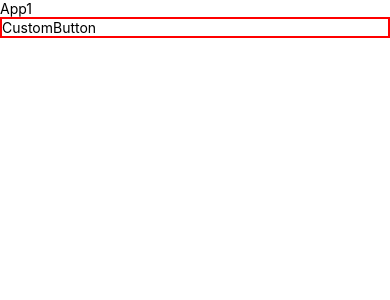
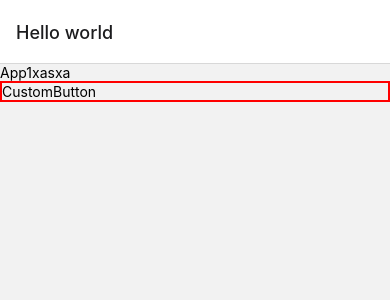
Before and after one commit to JFKongphop/react-native-template, a React Native app: screen / in a window 390 px wide. Shown: the top 300 px of the page. Built offline with nearby package versions, Linux system fonts and the light colour scheme.

Commit message:
update script

```diff
--- a/App.tsx
+++ b/App.tsx
@@ -4,6 +4,7 @@ import { NavigationContainer } from '@react-navigation/native';
 import { createNativeStackNavigator } from '@react-navigation/native-stack';
 import { type NavigationProp } from '@react-navigation/native';
 import routes from 'router/router';
+import { App1 } from 'router';
 
 type RootStackParamList = {
   App1: undefined;
@@ -17,10 +18,14 @@ const Stack = createNativeStackNavigator<RootStackParamList>();
 
 export default function App() {
   return (
-  <SafeAreaView>
-    <StatusBar style='dark' />
     <NavigationContainer>
-      <Stack.Navigator>
+      <StatusBar style='dark' />
+      <Stack.Navigator
+        screenOptions={{
+          title: 'Hello world',
+          headerBackTitle: 'back'
+        }}
+      >
         {
           routes.map(({ name, component }) => (
             <Stack.Screen
@@ -32,7 +37,6 @@ export default function App() {
         }
       </Stack.Navigator>
     </NavigationContainer>
-    </SafeAreaView>
   );
 }
 
--- a/scripts/file-based-screen.mjs
+++ b/scripts/file-based-screen.mjs
@@ -36,7 +36,7 @@ fs.readdir(screensDir, (err, files) => {
   }
 
   const exports = files
-    .filter(file => file.endsWith('.tsx') && file !== 'router.ts')
+    .filter(file => file.endsWith('.tsx'))
     .map(file => {
       const name = path.basename(file, '.tsx');
       fileNames.push(file.replace('.tsx', ''));
--- a/src/components/button/CustomButton.tsx
+++ b/src/components/button/CustomButton.tsx
@@ -1,11 +1,21 @@
-import { StyleSheet, Text, View } from 'react-native'
-import React from 'react'
+import { StyleSheet, Text, View, Pressable } from 'react-native'
+import React, { FC } from 'react'
 
-const CustomButton = () => {
+interface ICustomButton {
+  onPress: () => void;
+}
+
+const CustomButton: FC<ICustomButton> = ({
+  onPress
+}) => {
   return (
-    <View style={styles.button}>
-      <Text>CustomButton</Text>
-    </View>
+    <Pressable
+      onPress={onPress}
+    >
+      <View style={styles.button}>
+        <Text>CustomButton</Text>
+      </View>
+    </Pressable>
   );
 }
 
--- a/src/screens/App1.tsx
+++ b/src/screens/App1.tsx
@@ -1,21 +1,21 @@
 import { StyleSheet, Text, View } from 'react-native'
 import React from 'react'
 import CustomButton from '@/components/button/CustomButton'
-// import { useNavigation } from '@react-navigation/native'
-// import { Navigation } from '../../App'
+import { useNavigation } from '@react-navigation/native'
+import { Navigation } from '../../App'
 
 const App1 = () => {
-  // const navigation = useNavigation<Navigation>();
+  const navigation = useNavigation<Navigation>();
 
-  // const app2Handler = () => {
-  //   navigation.navigate('App1')
-  // };
+  const app2Handler = () => {
+    navigation.navigate('App2')
+  };
 
 
   return (
     <View>
-      <Text>App1</Text>
-      <CustomButton />
+      <Text>App1xasxa</Text>
+      <CustomButton onPress={app2Handler} />
     </View>
   )
 }
```
